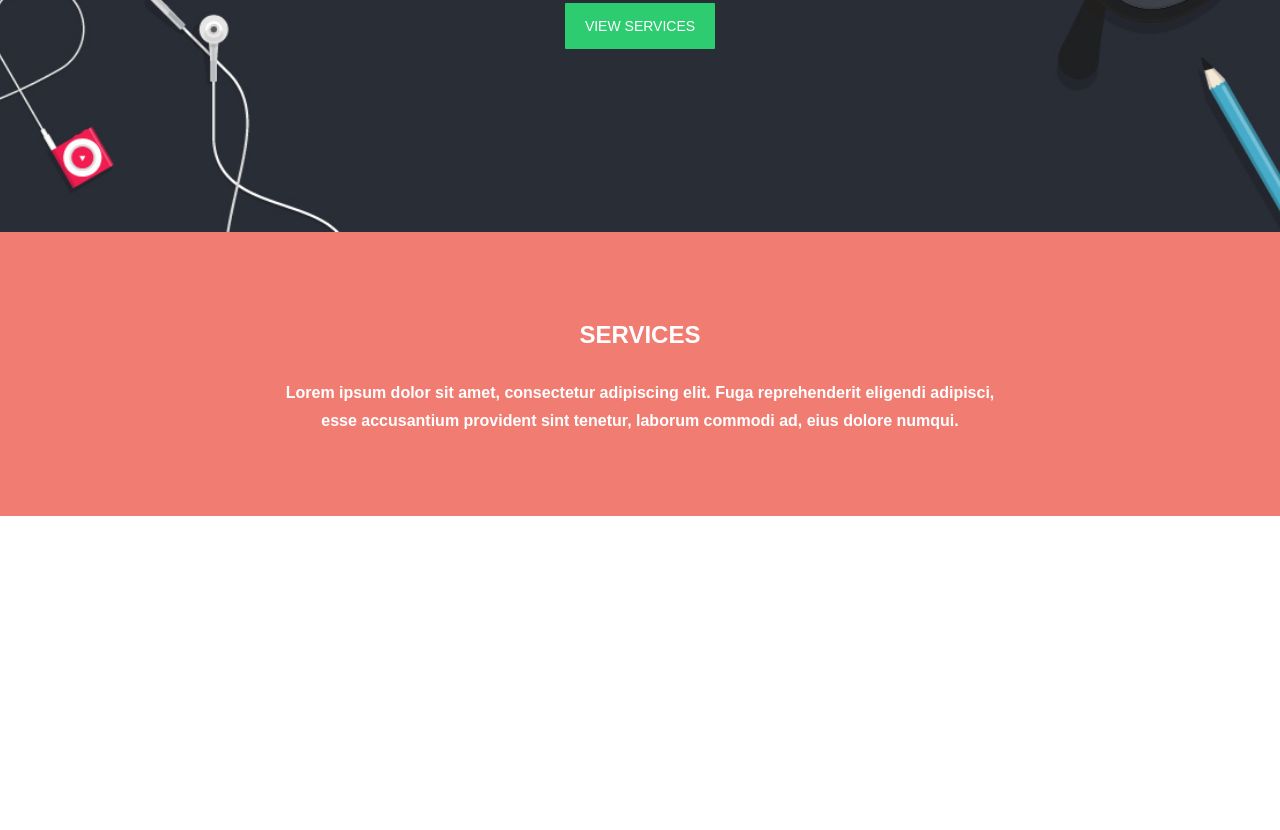
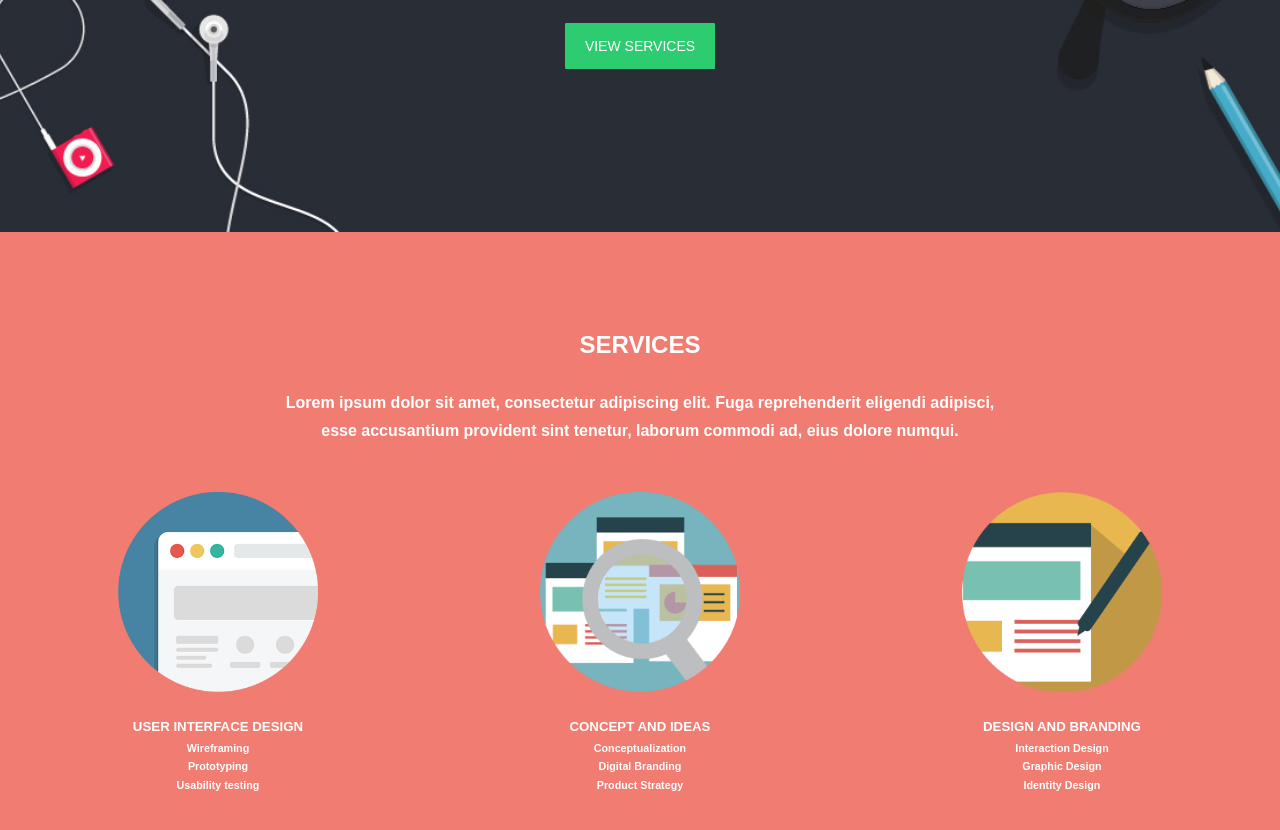
Before and after one commit to stephsalazar/2da-version-Applove, a plain HTML site: page index.html in a window 1280 px wide. Shown: the part 468-1298 px from the top of the page. Before the commit the page ends 984 px from the top, so only its background shows below. Drawn offline with Linux system fonts and the light colour scheme.

Commit message:
terminada seccion services

```diff
--- a/assets/css/common.css
+++ b/assets/css/common.css
@@ -13,6 +13,15 @@
 
 .text-uppercase {
   text-transform: uppercase;
+}
+
+.textos {
+  color: white; /*color de los textos*/
+  padding: 50px;/*relleno por los 4 lados*/
+}
+
+.alinearCentro {
+  text-align: center;
 }
 
 .container {
@@ -98,3 +107,9 @@
   /*(12 / 12) * 100 */
   width: 100%;
 }
+
+.link {
+   font-weight: 700; /*texto: bold*/
+   padding: 21px 0px; /*espacio entre los textos*/
+   display: inline-block; /*cajas de bloque y en linea de forma simultanea*/
+ }
--- a/assets/css/main.css
+++ b/assets/css/main.css
@@ -35,7 +35,6 @@ a {
 a:hover {
   color: #E95853;
 }
- /*clases creadas por mi*/
 
 header {
    position: fixed;
@@ -43,19 +42,9 @@ header {
    width: 100%;
  }
 
-.alinearCentro {
-  text-align: center;
-}
-
 .logo {
    width: 70px;
    text-align: left;
- }
-
-.link {
-   font-weight: 700; /*texto: bold*/
-   padding: 21px 0px; /*espacio entre los textos*/
-   display: inline-block; /*cajas de bloque y en linea de forma simultanea*/
  }
 
 #home {
@@ -64,12 +53,6 @@ header {
   background-repeat: no-repeat;/*para que no repita la imagen de fondo*/
   background-size: cover;/*cubre todo el contenedor*/
   height: 600px;/*Altura del home*/
-  text-align: center;/*alineacion al centro*/ali
-}
-
-.textos {
-  color: white; /*color de los textos*/
-  padding: 20px;/*relleno por los 4 lados*/
 }
 
 .text-home {
@@ -90,5 +73,5 @@ header {
 #services {
   background-color: #F17C72; /*Color para el fondo*/
   color: #fff;
-  padding: 70px 7px;
+  padding: 80px 7px;
 }
--- a/index.html
+++ b/index.html
@@ -30,7 +30,9 @@
 	      </section>
 			</article>
 		</header>
+
 		<section class="espacio"></section>
+
 		<article id="home" class="container alinearCentro">
 			<section class="row">
 				<section class="col-12">
@@ -59,7 +61,33 @@
 					<h4>Lorem ipsum dolor sit amet, consectetur adipiscing elit. Fuga reprehenderit eligendi adipisci, <br> esse accusantium provident sint tenetur, laborum commodi ad, eius dolore numqui.
 					</h4>
 				</section>
+				<section class="col-12"></section>
+				<section class="col-4">
+					<img src="assets/images/website.png" alt="" width="200">
+					<section class="col-12"></section>
+          <h5 class="mb-0">USER INTERFACE DESIGN</h5>
+          <h6 class="m-0">Wireframing</h6>
+          <h6 class="m-0">Prototyping</h6>
+          <h6 class="m-0">Usability testing</h6>
+				</section>
+				<section class="col-4">
+					<img src="assets/images/img-1.png" alt="" width="200">
+					<section class="col-12"></section>
+					<h5 class="mb-0">CONCEPT AND IDEAS</h5>
+          <h6 class="m-0">Conceptualization</h6>
+          <h6 class="m-0">Digital Branding</h6>
+          <h6 class="m-0">Product Strategy</h6>
+				</section>
+				<section class="col-4">
+					<img src="assets/images/lapiz.png" alt="" width="200">
+					<section class="col-12"></section>
+					<h5 class="mb-0">DESIGN AND BRANDING</h5>
+          <h6 class="m-0">Interaction Design</h6>
+          <h6 class="m-0">Graphic Design</h6>
+          <h6 class="m-0">Identity Design</h6>
+				</section>
 		</article>
+
 		<!-- Enlaza tu JS aquí -->
 		<script src="assets/js/app.js">
 		</script>
```
